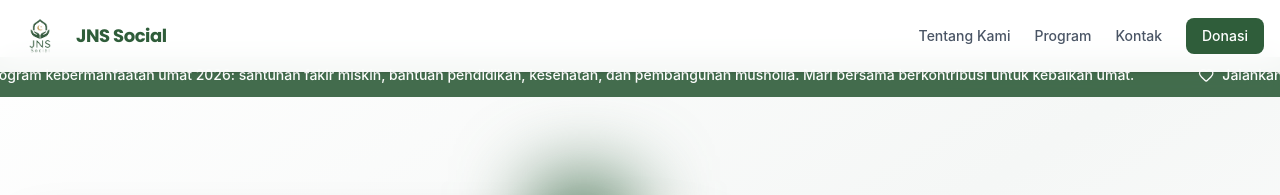
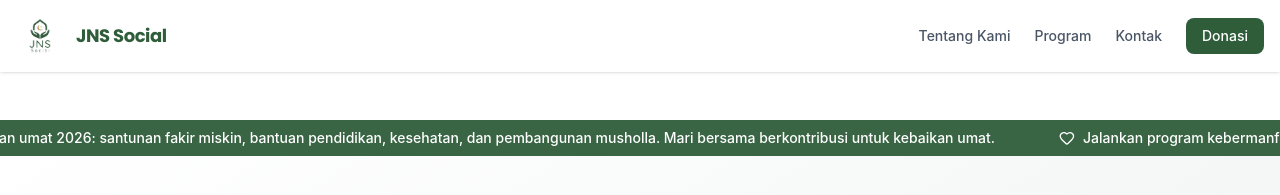
Before and after one commit to shafry00/jns-social, a React (Vite) app: page / in a window 1280 px wide. Shown: the top 195 px of the page. Built offline with nearby package versions, Linux system fonts and the light colour scheme; grey boxes are pictures that could not be loaded.

Commit message:
fix: ticker banner position - relative with margin below navbar

```diff
--- a/src/App.jsx
+++ b/src/App.jsx
@@ -267,8 +267,8 @@ return (
         </div>
       </nav>
 
-      {/* Donation Ticker Banner */}
-      <div className="absolute top-[57px] left-0 right-0 z-30 bg-primary-green/90 backdrop-blur-sm py-2 overflow-hidden">
+{/* Donation Ticker Banner */}
+      <div className="relative z-30 bg-primary-green/95 backdrop-blur-sm py-2 overflow-hidden" style={{ marginTop: '120px' }}>
         <div className="animate-marquee whitespace-nowrap">
           <span className="inline-flex items-center text-white text-xs sm:text-sm font-medium mx-8">
             <Heart className="w-4 h-4 mr-2 flex-shrink-0" />
--- a/src/index.css
+++ b/src/index.css
@@ -155,7 +155,16 @@
   }
 }
 
-/* Hide scrollbar for gallery */
+@keyframes marquee {
+    0% { transform: translateX(0); }
+    100% { transform: translateX(-50%); }
+  }
+
+  .animate-marquee {
+    animation: marquee 30s linear infinite;
+    display: flex;
+    width: max-content;
+  }
 .scroll-smooth::-webkit-scrollbar {
   display: none;
 }
```
